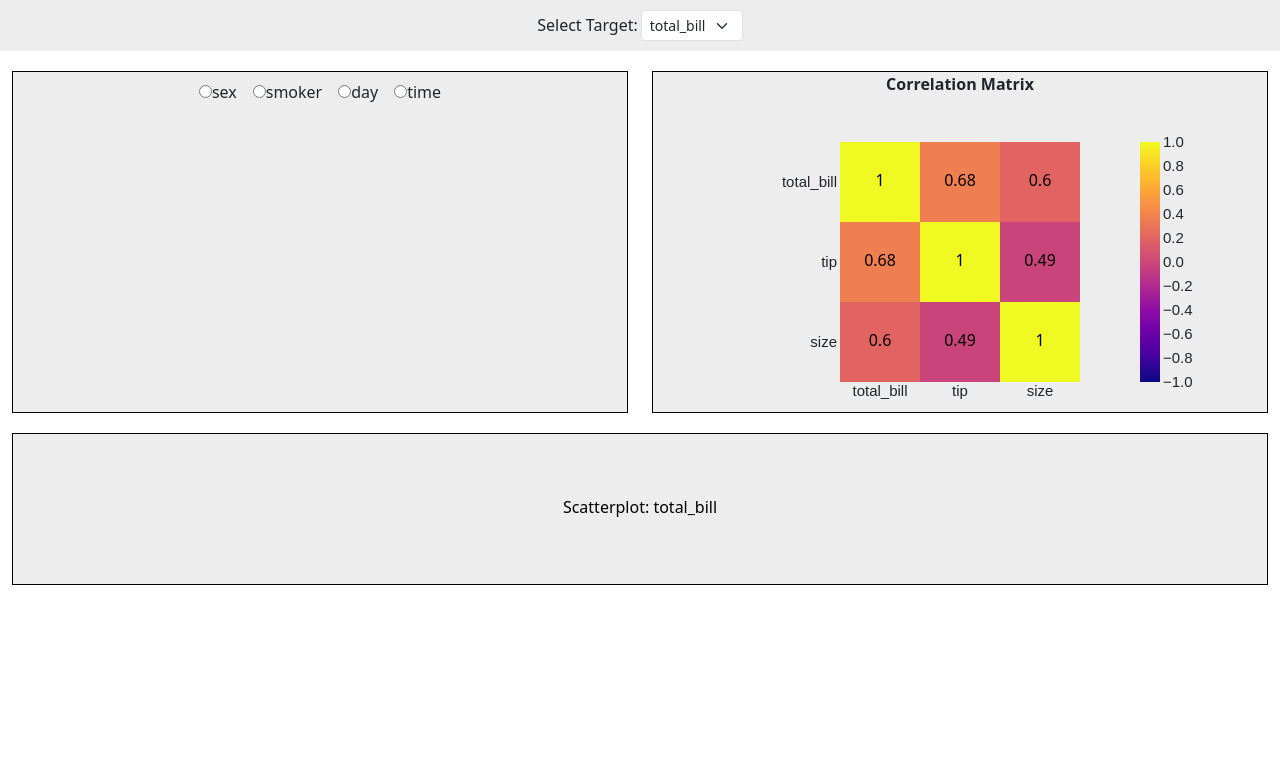
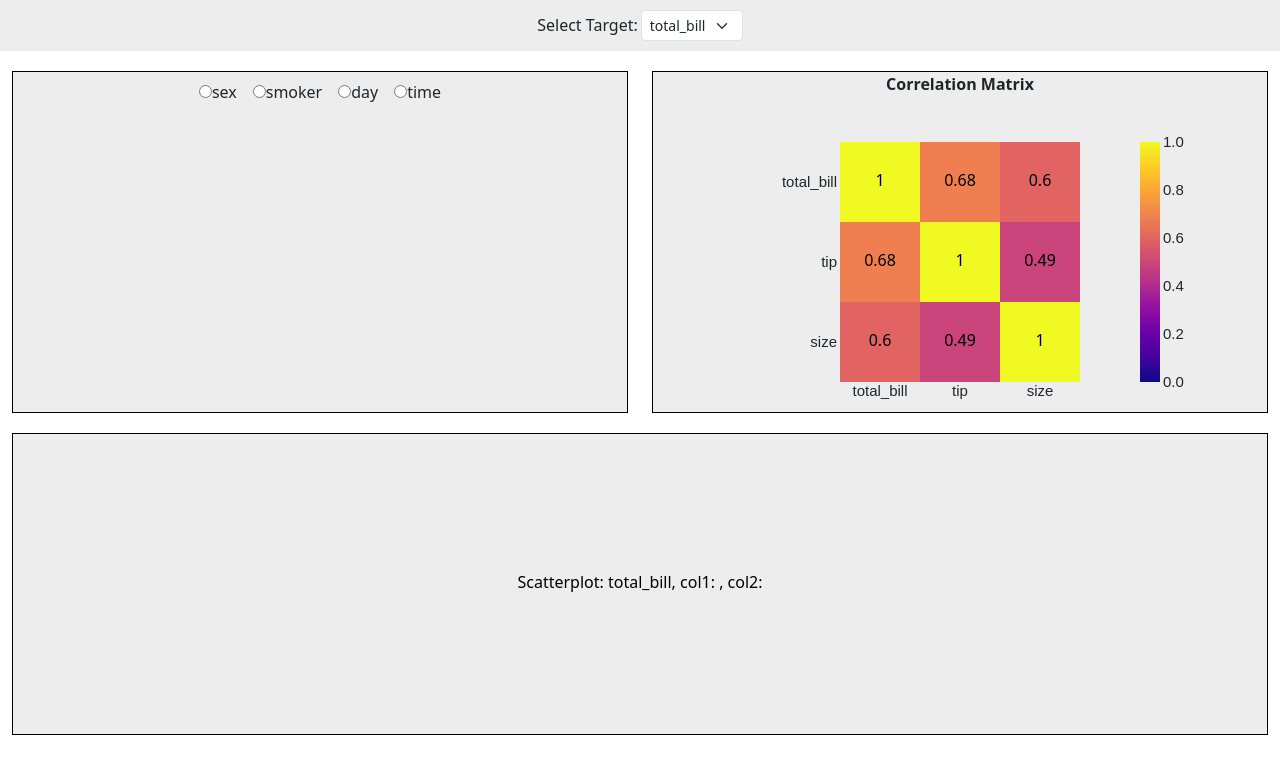
Before and after one commit to TaherMAfini/d3-tips, a React (Create React App) app: page / in a window 1280 px wide. Shown: the top 774 px of the page. Built offline with nearby package versions, Linux system fonts and the light colour scheme.

Commit message:
Fix colorbar and pass columns to scatter plot

```diff
--- a/src/App.js
+++ b/src/App.js
@@ -11,7 +11,7 @@ class App extends Component {
 
   constructor(props) {
     super(props);
-    this.state = {data: [], target: "", numeric_columns: []}
+    this.state = {data: [], target: "", numeric_columns: [], scatter_columns: []}
   }
 
   componentDidMount() {
@@ -43,6 +43,10 @@ class App extends Component {
     this.setState({target: target})
   }
 
+  handleScatterColumns = (columns) => {
+    this.setState({scatter_columns: columns})
+  }
+
   render() {
     return (
       <div className="container-fluid text-center">
@@ -54,12 +58,12 @@ class App extends Component {
             <BarChart data1={this.state.data} target={this.state.target}></BarChart>
           </div>
           <div className="col">
-            <CorrMat data1={this.state.data} target={this.state.target}></CorrMat>
+            <CorrMat data1={this.state.data} target={this.state.target} scatter_columns={this.handleScatterColumns}></CorrMat>
           </div>
         </div>
         <div className="row">
           <div className="col">
-            <Scatter data1={this.state.data} target={this.state.target}></Scatter>
+            <Scatter data1={this.state.data} target={this.state.target} scatter_columns={this.state.scatter_columns}></Scatter>
           </div>
         </div>
       </div>
--- a/src/CorrMat.js
+++ b/src/CorrMat.js
@@ -29,7 +29,10 @@ class CorrMat extends Component {
     this.state = {}
   }
 
-
+  handleScatterColumns = (rect) => {
+    let columns = [rect.getAttribute("col1"), rect.getAttribute("col2")]
+    this.props.scatter_columns(columns)
+  }
 
   componentDidUpdate() {
     let self = this
@@ -64,6 +67,7 @@ class CorrMat extends Component {
     })
 
     let grid = []
+    let correlations = []
 
     for (let i = 0; i < num_colums; i++) {
       for (let j = 0; j < num_colums; j++) {
@@ -74,10 +78,11 @@ class CorrMat extends Component {
           x: j*80,
           y: i*80
         })
+        correlations.push(corr_data[i][numeric_columns[j]])
       }
     }
 
-    console.log(grid)
+
 
     let container = d3.select("#corr-matrix")
       .attr("width", width + margin.left + margin.right)
@@ -134,8 +139,15 @@ class CorrMat extends Component {
             })
             .attr("width", 80)
             .attr("height", 80)
+            .attr("value", d => d.value)
+            .attr("col1", d => d.col1)
+            .attr("col2", d => d.col2)
             .attr("fill", function (d) {
               return d3.interpolatePlasma(d.value)
+            })
+            .on("click", function (d) {
+              let rect = d.srcElement
+              self.handleScatterColumns(rect)
             })
 
           g.append("text")
@@ -150,6 +162,7 @@ class CorrMat extends Component {
             .text(function (d) {
               return d.value
             })
+            .attr('pointer-events', 'none')
         }
       )
 
@@ -167,7 +180,7 @@ class CorrMat extends Component {
         .attr("y2", "100%")
 
       linearGradient.selectAll("stop")
-        .data(d3.range(0, 1.1, 0.1))
+        .data(d3.range(-1, 1.1, 0.1))
         .join("stop")
         .attr("offset", d => `${d * 100}%`)
         .attr("stop-color", d => d3.interpolatePlasma(d))
@@ -180,12 +193,12 @@ class CorrMat extends Component {
 
 
       let colorbar = d3.scaleLinear()
-        .domain([1, -1])
+        .domain([d3.max(correlations), 0])
         .range([0, 240])
 
       container.append("g")
         .attr("transform", `translate(320, 0)`)
-        .call(d3.axisRight(colorbar).ticks(8).tickSize(0))
+        .call(d3.axisRight(colorbar).ticks(5).tickSize(0))
         .style("font-size", "15px")
         .selectAll(".domain").remove()
 
--- a/src/Scatter.js
+++ b/src/Scatter.js
@@ -11,8 +11,8 @@ class Scatter extends Component {
   render() {
     return (
       <div class="scatter">
-        <svg id="scatter">
-          <text x="50%" y="50%" text-anchor="middle" alignment-baseline="middle">Scatterplot: {this.props.target}</text>
+        <svg id="scatter" width="500" height="300">
+          <text x="50%" y="50%" text-anchor="middle" alignment-baseline="middle">Scatterplot: {this.props.target}, col1: {this.props.scatter_columns[0]}, col2: {this.props.scatter_columns[1]}</text>
         </svg>
       </div>
     );
```
